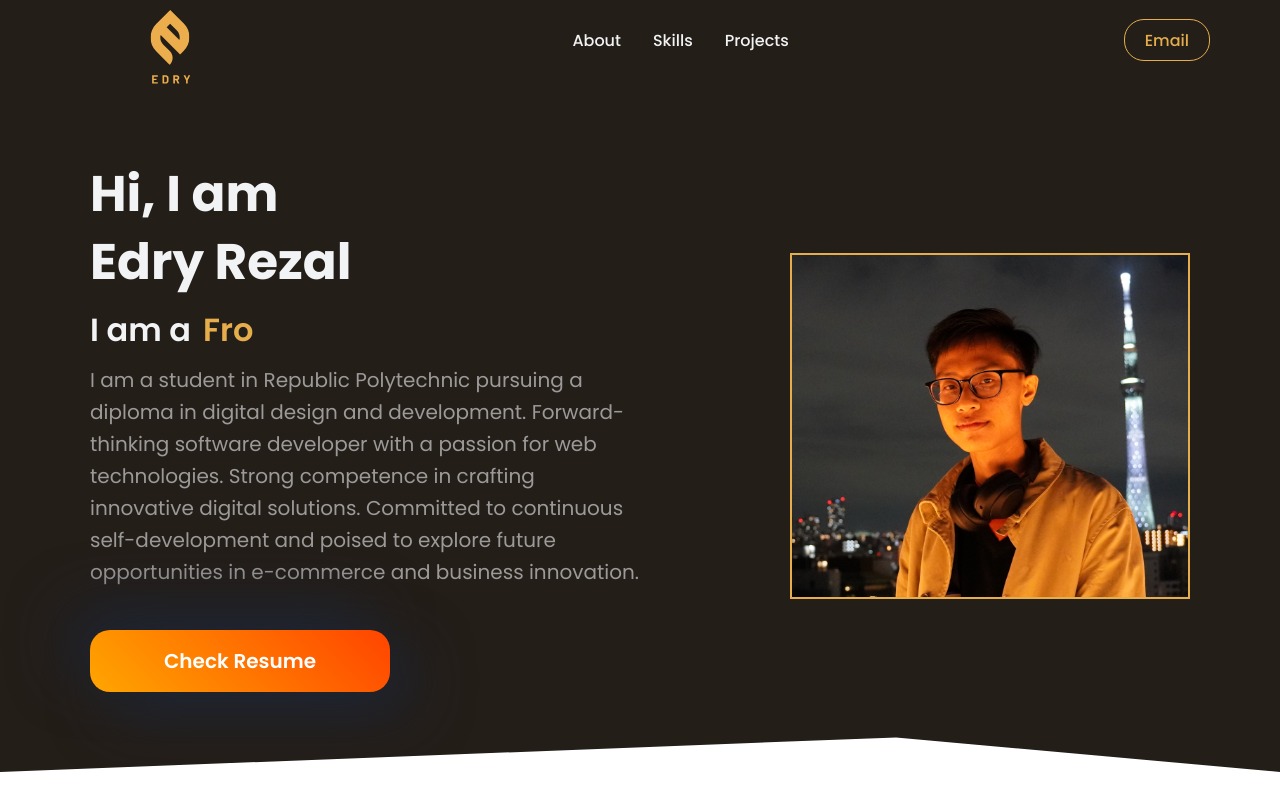
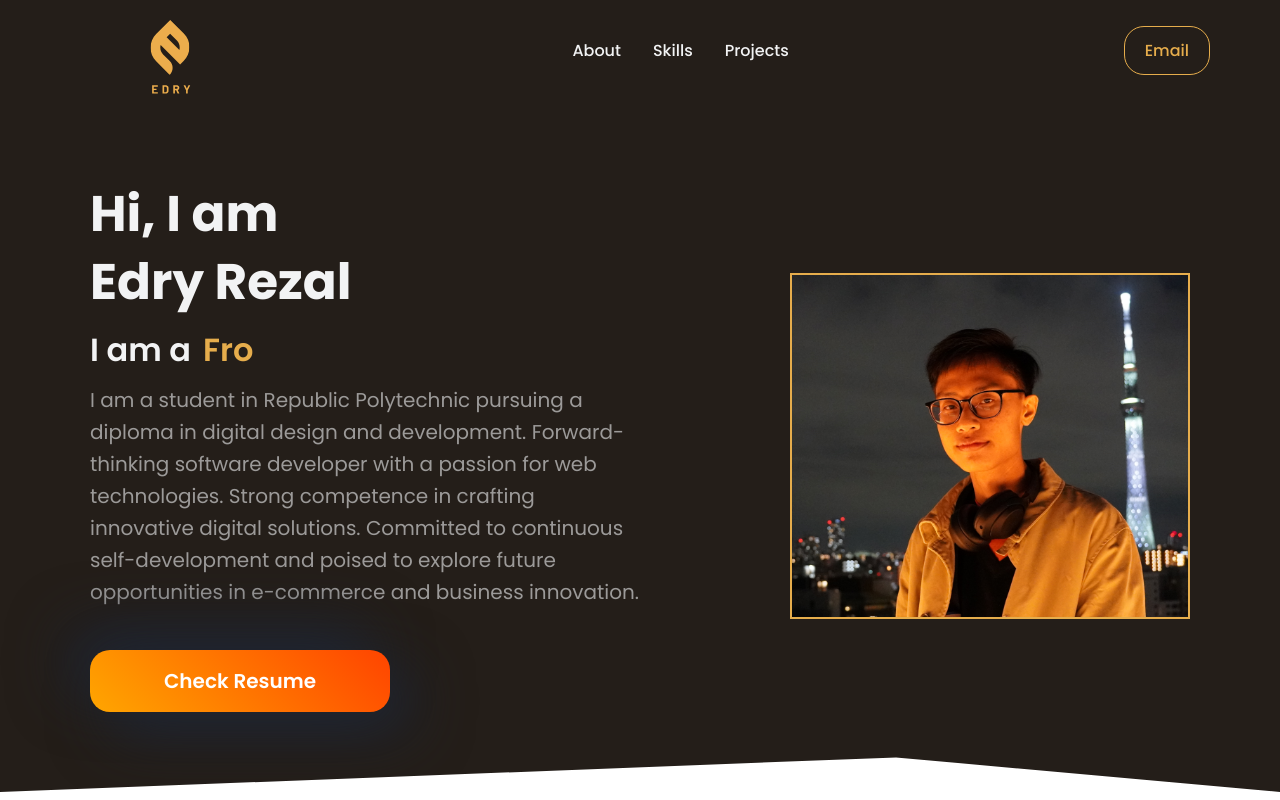
Before and after one commit to masedryer/Ed-Portfolio, a React (Create React App) app: page / in a window 1280 px wide. Shown: the top 800 px of the page. Built offline with nearby package versions, Linux system fonts and the light colour scheme.

Commit message:
logo update

```diff
--- a/src/components/Navbar/index.js
+++ b/src/components/Navbar/index.js
@@ -8,7 +8,7 @@ import logo from "../Navbar/EdryLogo/EDry Rezal.svg";
 //import { ReactComponent as Logo } from "../Navbar/EdryLogo/4.svg";
 const Nav = styled.div`
 background-color: ${({ theme }) => theme.card_light};
-height: 80px;
+height: 100px;
 display:flex;
 justify-content: center;
 align-items: center;
@@ -24,7 +24,7 @@ z-index:10;
 const NavContainer = styled.div`
   display: flex;
   justify-content: space-between;
-  height: 60px;
+  height: 70px;
   z-index: 1;
   width: 100%;
   padding: 0 24px;
```
